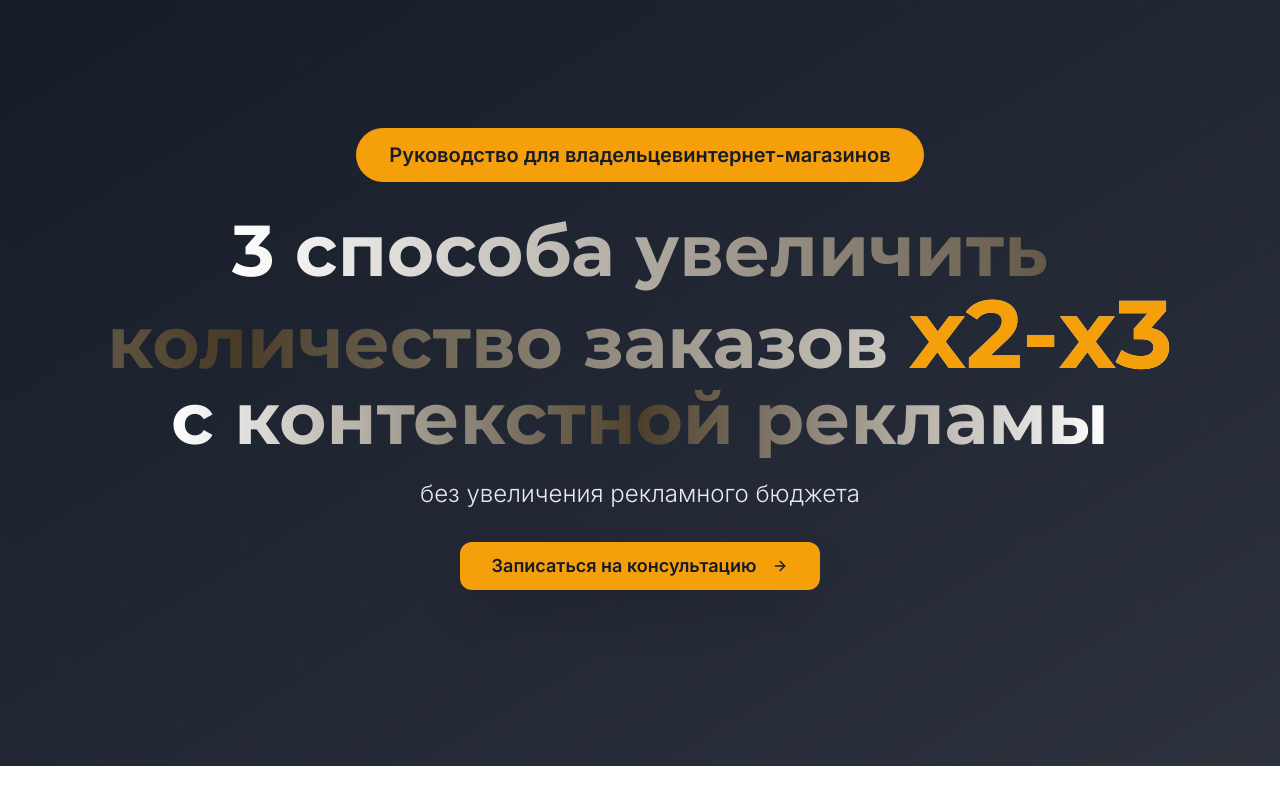
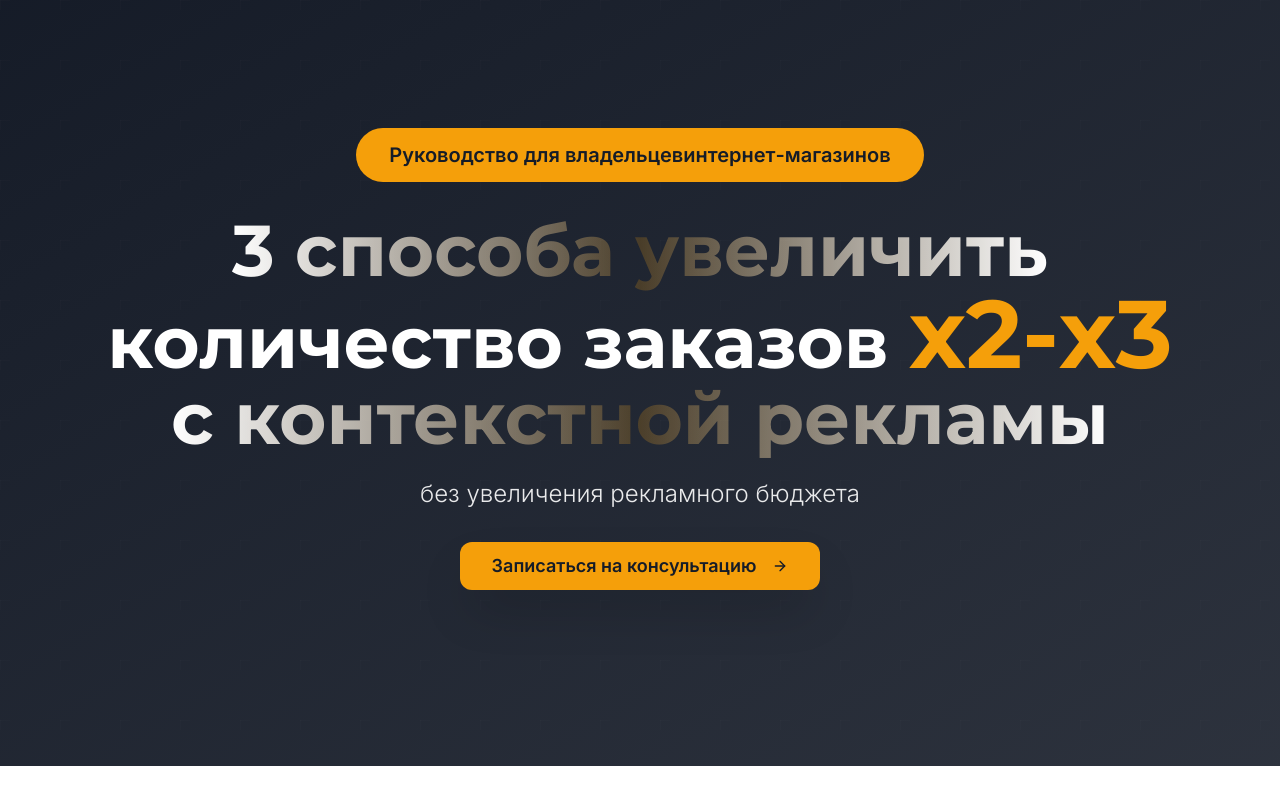
Before and after one commit to pr-poehali-dev/ad-optimization-landing, a React (Vite) app: page / in a window 1280 px wide. Shown: the top 800 px of the page. Built offline with nearby package versions, Linux system fonts and the light colour scheme.

Commit message:
Исправление опечатки в ответе (восстановлено из 975cf76)

```diff
--- a/src/pages/Index.tsx
+++ b/src/pages/Index.tsx
@@ -38,9 +38,11 @@ const Index = () => {
             </Badge>
             <h1 className="text-4xl md:text-6xl lg:text-7xl font-bold mb-6 leading-tight">
               <span className="bg-gradient-to-r from-white via-accent/20 to-white bg-clip-text text-transparent">
-                3 способа увеличить количество заказов{' '}
-                <span className="text-accent text-5xl md:text-7xl lg:text-8xl whitespace-nowrap">х2-х3</span>
+                3 способа увеличить
               </span>
+              <br />
+              <span className="text-white">количество заказов </span>
+              <span className="text-accent text-5xl md:text-7xl lg:text-8xl">х2-х3</span>
               <br />
               <span className="bg-gradient-to-r from-white via-accent/20 to-white bg-clip-text text-transparent">
                 с контекстной рекламы
```
